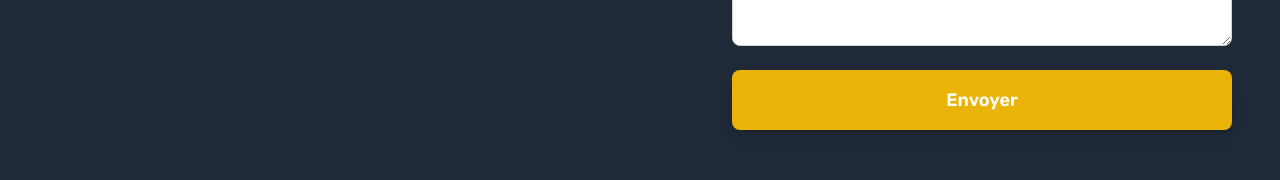
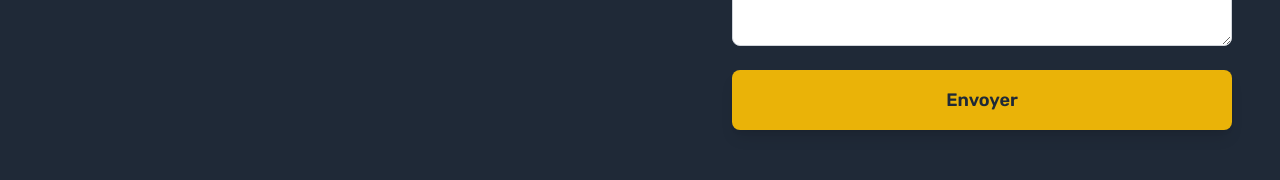
Before and after one commit to MedAhouir/Cabinet-BOUJLIFA, a Next.js app: page / in a window 1280 px wide. Shown: the part 5925-6105 px from the top of the page. Built offline with nearby package versions, Linux system fonts and the light colour scheme.

Commit message:
Changing colors

```diff
--- a/components/Contact.tsx
+++ b/components/Contact.tsx
@@ -212,7 +212,7 @@ const Contact = ({ lang }: { lang: string }) => {
           </motion.div>
           <motion.button
             type="submit"
-            className="w-full py-4 bg-yellow-500 text-white rounded-lg font-semibold text-lg shadow-lg hover:bg-gray-800 hover:text-yellow-400"
+            className="w-full py-4 bg-yellow-500 text-gray-800 rounded-lg font-semibold text-lg shadow-lg hover:bg-white hover:text-yellow-400"
             disabled={isSending}
             initial={{ opacity: 0 }}
             whileInView={{ opacity: 1 }}
```
